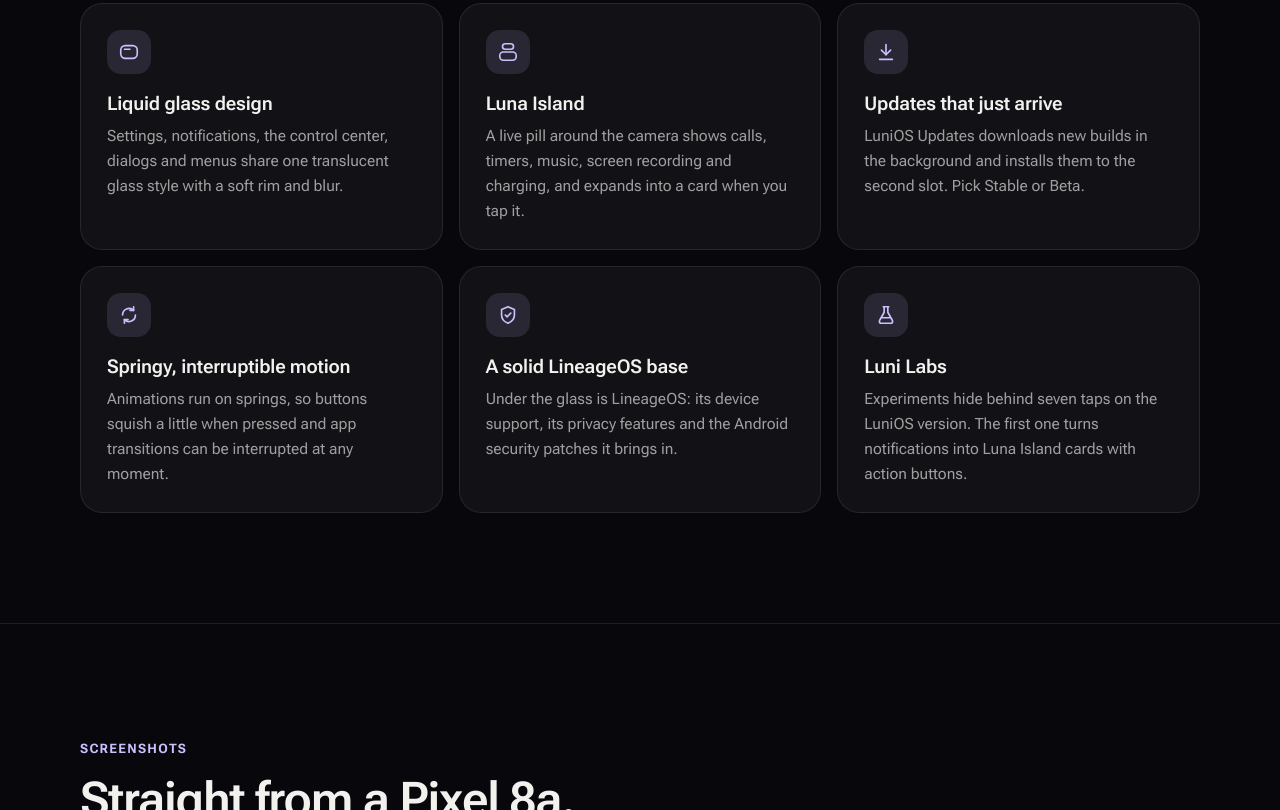
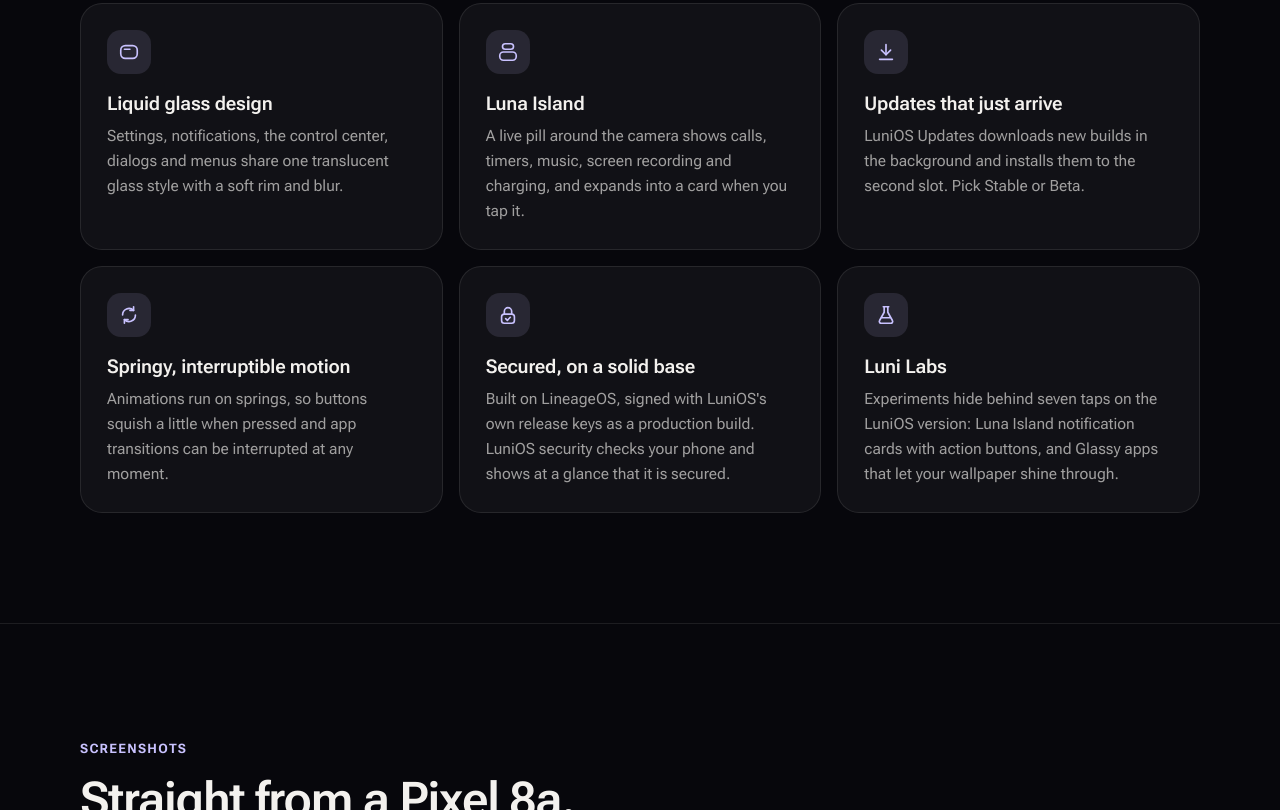
Before and after one commit to project-patina/lunios, a plain HTML site: page docs/index.html in a window 1280 px wide. Shown: the part 1990-2800 px from the top of the page. Drawn offline with Linux system fonts and the light colour scheme; no server answers.

Commit message:
Site: LuniOS security and Glassy apps
Co-Authored-By: Claude Opus 5.5 <noreply@anthropic.com>

```diff
--- a/docs/index.html
+++ b/docs/index.html
@@ -101,14 +101,14 @@
           <p>Animations run on springs, so buttons squish a little when pressed and app transitions can be interrupted at any moment.</p>
         </article>
         <article class="rv" style="--d:1">
-          <div class="ic"><svg viewBox="0 0 24 24"><path d="M12 3l7 3v6c0 4.5-3 7.5-7 9-4-1.5-7-4.5-7-9V6z"/><path d="M9 12l2 2 4-4"/></svg></div>
-          <h3>A solid LineageOS base</h3>
-          <p>Under the glass is LineageOS: its device support, its privacy features and the Android security patches it brings in.</p>
+          <div class="ic"><svg viewBox="0 0 24 24"><path d="M8 11V8a4 4 0 018 0v3"/><rect x="5" y="11" width="14" height="10" rx="3"/><path d="M9.5 16l1.8 1.8 3.2-3.3"/></svg></div>
+          <h3>Secured, on a solid base</h3>
+          <p>Built on LineageOS, signed with LuniOS's own release keys as a production build. LuniOS security checks your phone and shows at a glance that it is secured.</p>
         </article>
         <article class="rv" style="--d:2">
           <div class="ic"><svg viewBox="0 0 24 24"><path d="M9 3h6"/><path d="M10 3v6l-5 9a2 2 0 002 3h10a2 2 0 002-3l-5-9V3"/><path d="M7.5 15h9"/></svg></div>
           <h3>Luni Labs</h3>
-          <p>Experiments hide behind seven taps on the LuniOS version. The first one turns notifications into Luna Island cards with action buttons.</p>
+          <p>Experiments hide behind seven taps on the LuniOS version: Luna Island notification cards with action buttons, and Glassy apps that let your wallpaper shine through.</p>
         </article>
       </div>
     </div>
```
